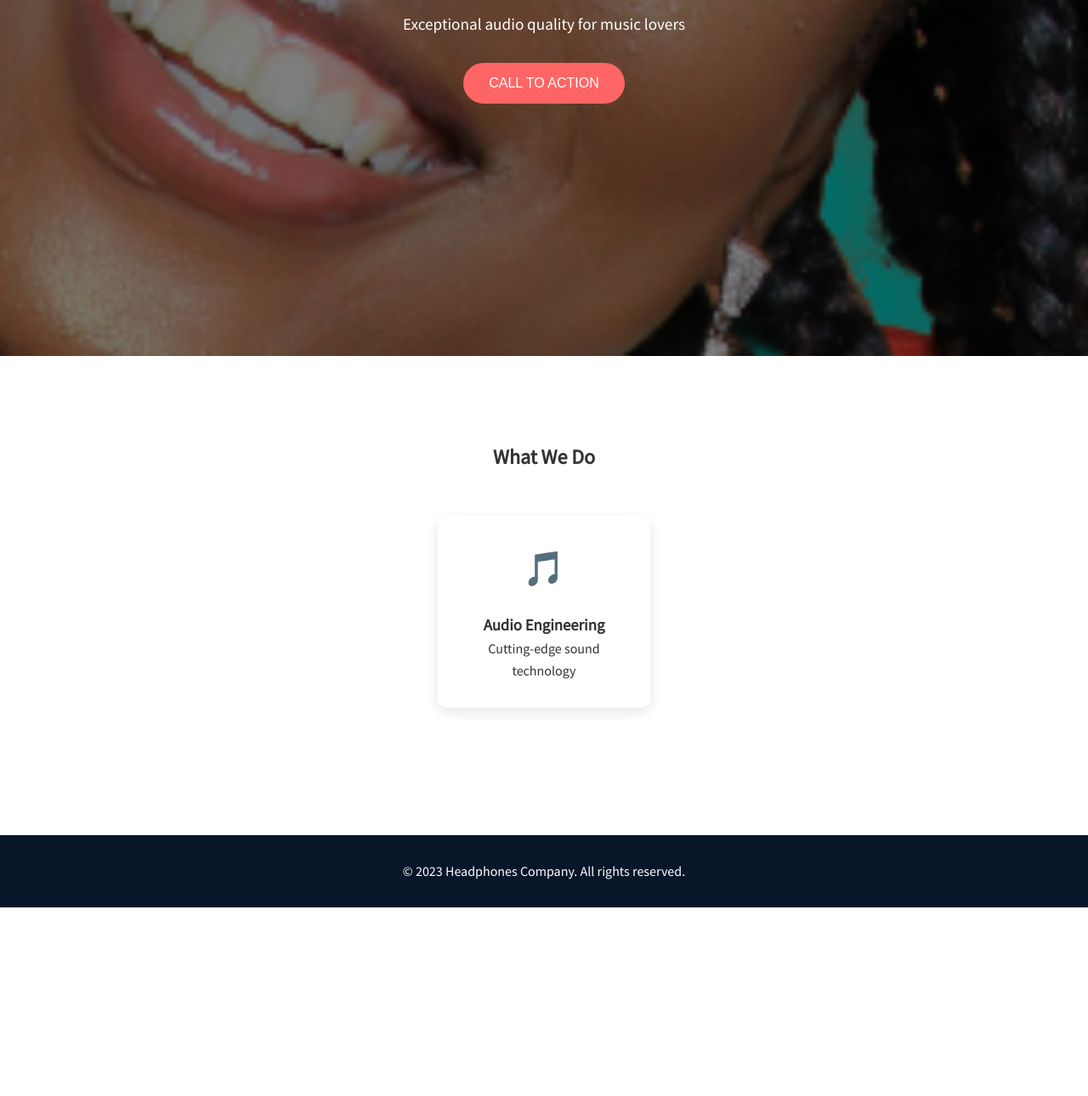
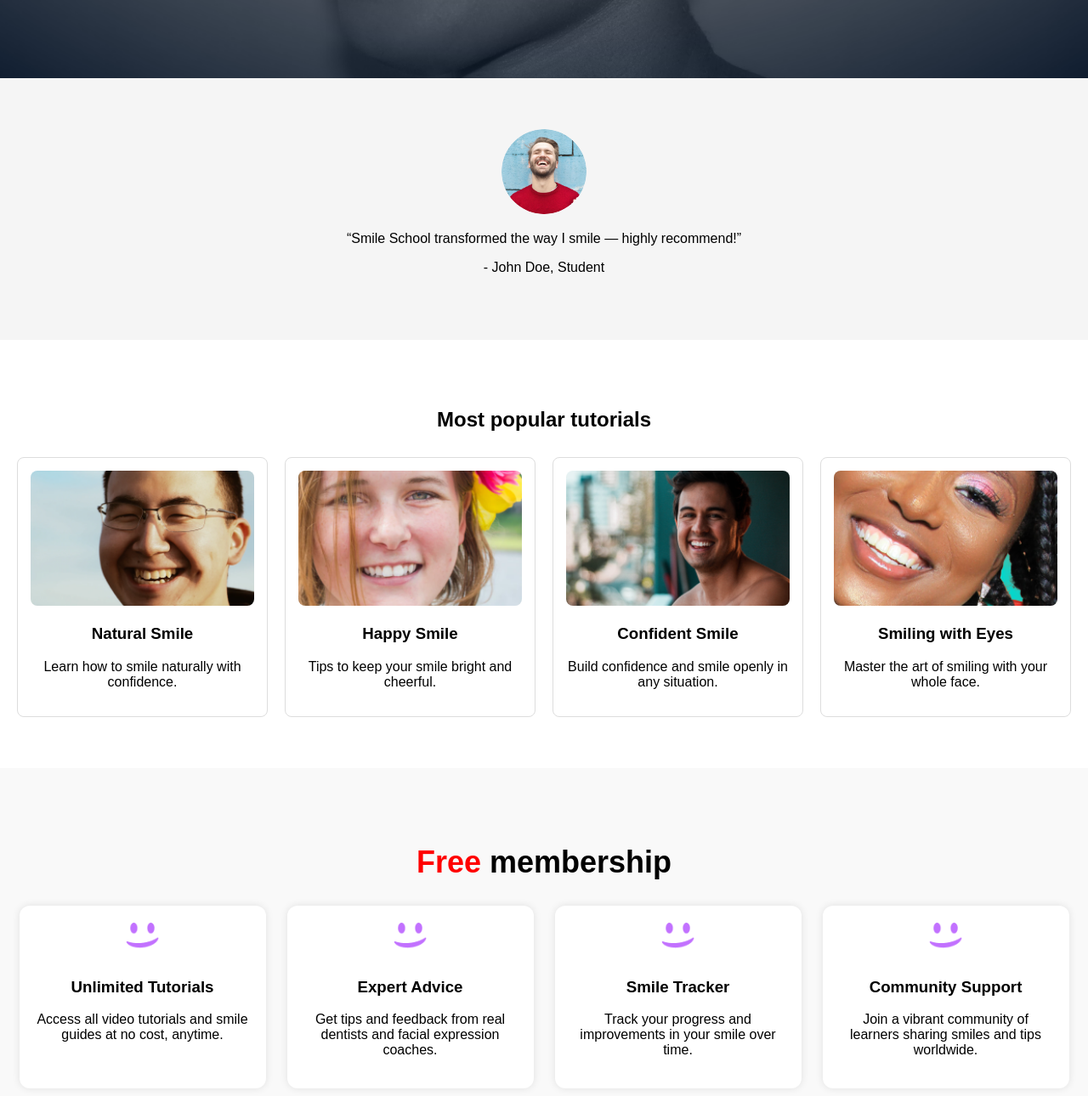
Before and after one commit to KarenVA-png/alx_html_css, a plain HTML site: page alx_html_css/css_advanced/index.html in a window 1280 px wide. Shown: the part 381-1671 px from the top of the page at 85% size. Before the commit the page ends 1449 px from the top, so only its background shows below. Drawn offline with Linux system fonts and the light colour scheme.

Commit message:
Add images

```diff
--- a/alx_html_css/css_advanced/index.html
+++ b/alx_html_css/css_advanced/index.html
@@ -1,50 +1,104 @@
 <!DOCTYPE html>
 <html lang="en">
 <head>
-    <meta charset="UTF-8">
-    <meta name="viewport" content="width=device-width, initial-scale=1.0">
-    <title>Headphones Company</title>
-    <link rel="stylesheet" href="styles.css">
-    <link href="https://fonts.googleapis.com/css?family=Source+Sans+Pro&display=swap" rel="stylesheet">
+  <meta charset="UTF-8" />
+  <meta name="viewport" content="width=device-width, initial-scale=1.0"/>
+  <title>Smile School</title>
+  <link rel="stylesheet" href="styles.css"/>
 </head>
 <body>
-    <!-- Header Section -->
-    <header class="header">
-        <div class="container">
-            <img src="images/logo.png" alt="Headphones Logo" class="logo">
-            <nav class="navbar">
-                <ul class="menu">
-                    <li><a href="#what-we-do">what we do</a></li>
-                    <li><a href="#results">our results</a></li>
-                    <li><a href="#contact">contact us</a></li>
-                </ul>
-            </nav>
+
+  <!-- HERO SECTION WITH object.png BACKGROUND -->
+  <section class="hero">
+    <div class="hero-content">
+      <h1>Get Schooled</h1>
+      <p>Learn to smile with confidence</p>
+      <div class="mentors">
+        <div>
+          <img src="images/1.png" alt="Mentor 1">
+          <p>Phillip Massey</p>
         </div>
-    </header>
+        <div>
+          <img src="images/2.png" alt="Mentor 2">
+          <p>Nannie Lawrence</p>
+        </div>
+        <div>
+          <img src="images/3.png" alt="Mentor 3">
+          <p>Bruce Walsh</p>
+        </div>
+        <div>
+          <img src="images/4.png" alt="Mentor 4">
+          <p>Henry Hughes</p>
+        </div>
+      </div>
+    </div>
+  </section>
 
-    <!-- Hero Section -->
-    <section class="hero">
-        <h1>Premium Sound Experience</h1>
-        <p>Exceptional audio quality for music lovers</p>
-        <button class="cta-button">CALL TO ACTION</button>
-    </section>
+  <!-- QUOTE SECTION -->
+  <section class="quote-section">
+    <div class="quote">
+      <img src="images/5.png" alt="Student">
+      <blockquote>
+        “Smile School transformed the way I smile — highly recommend!”
+      </blockquote>
+      <p>- John Doe, Student</p>
+    </div>
+  </section>
 
-    <!-- What We Do Section -->
-    <section class="what-we-do" id="what-we-do">
-        <h2>What We Do</h2>
-        <div class="services">
-            <div class="service">
-                <div class="icon">🎵</div>
-                <h3>Audio Engineering</h3>
-                <p>Cutting-edge sound technology</p>
-            </div>
-            <!-- Add more services as needed -->
-        </div>
-    </section>
+  <!-- POPULAR VIDEOS -->
+  <section class="popular">
+    <h2>Most popular tutorials</h2>
+    <div class="video-grid">
+      <div class="video-card">
+        <img src="images/6.png" alt="Video 1">
+        <h3>Natural Smile</h3>
+        <p>Learn how to smile naturally with confidence.</p>
+      </div>
+      <div class="video-card">
+        <img src="images/7.png" alt="Video 2">
+        <h3>Happy Smile</h3>
+        <p>Tips to keep your smile bright and cheerful.</p>
+      </div>
+      <div class="video-card">
+        <img src="images/8.png" alt="Video 3">
+        <h3>Confident Smile</h3>
+        <p>Build confidence and smile openly in any situation.</p>
+      </div>
+      <div class="video-card">
+        <img src="images/9.png" alt="Video 4">
+        <h3>Smiling with Eyes</h3>
+        <p>Master the art of smiling with your whole face.</p>
+      </div>
+    </div>
+  </section>
 
-    <!-- Footer -->
-    <footer class="footer">
-        <p>&copy; 2023 Headphones Company. All rights reserved.</p>
-    </footer>
+  <!-- FREE MEMBERSHIP -->
+  <section class="membership">
+    <h2><span class="highlight">Free</span> membership</h2>
+    <div class="features">
+      <div>
+        <img src="images/smile.png" alt="Smile">
+        <h3>Unlimited Tutorials</h3>
+        <p>Access all video tutorials and smile guides at no cost, anytime.</p>
+      </div>
+      <div>
+        <img src="images/smile.png" alt="Smile">
+        <h3>Expert Advice</h3>
+        <p>Get tips and feedback from real dentists and facial expression coaches.</p>
+      </div>
+      <div>
+        <img src="images/smile.png" alt="Smile">
+        <h3>Smile Tracker</h3>
+        <p>Track your progress and improvements in your smile over time.</p>
+      </div>
+      <div>
+        <img src="images/smile.png" alt="Smile">
+        <h3>Community Support</h3>
+        <p>Join a vibrant community of learners sharing smiles and tips worldwide.</p>
+      </div>
+    </div>
+    <button class="cta-button">Register For Free</button>
+  </section>
+
 </body>
 </html>
--- a/alx_html_css/css_advanced/styles.css
+++ b/alx_html_css/css_advanced/styles.css
@@ -1,140 +1,121 @@
-/* Reset & Base Styles */
-* {
+body {
   margin: 0;
-    padding: 0;
-    box-sizing: border-box;
+  font-family: Arial, sans-serif;
 }
 
-body {
-    font-family: 'Source Sans Pro', sans-serif;
-    color: #333;
-    line-height: 1.6;
-}
-
-/* Header Styles */
-.header {
-    background: #fff;
-    padding: 20px 0;
-    position: fixed;
-    width: 100%;
-    box-shadow: 0 2px 10px rgba(0,0,0,0.1);
-    z-index: 100;
-}
-
-.container {
-    width: 90%;
-    max-width: 1200px;
-    margin: 0 auto;
-    display: flex;
-    justify-content: space-between;
-    align-items: center;
-}
-
-.logo {
-    height: 40px;
-}
-
-.menu {
-    display: flex;
-    list-style: none;
-    gap: 30px;
-}
-
-.menu a {
-    text-decoration: none;
-    color: #000;
-    font-weight: 600;
-    text-transform: uppercase;
-    font-size: 14px;
-}
-
-/* Hero Section */
 .hero {
-    background: url('images/9.png') no-repeat center center/cover;
-    height: 100vh;
-    display: flex;
-    flex-direction: column;
-    justify-content: center;
-    align-items: center;
+  background-image: url('images/object.png');
+  background-size: cover;
+  background-position: center;
+  background-repeat: no-repeat;
+  color: white;
   text-align: center;
-    color: white;
-    padding: 0 20px;
-    position: relative;
-}
-
-.hero::before {
-    content: '';
-    position: absolute;
-    top: 0;
-    left: 0;
-    width: 100%;
-    height: 100%;
-    background: rgba(0,0,0,0.5);
+  padding: 100px 20px;
 }
 
 .hero h1 {
-    font-size: 3rem;
-    margin-bottom: 20px;
-    position: relative;
-    z-index: 1;
+  font-size: 48px;
+  margin: 0;
 }
 
-.hero p {
-    font-size: 1.2rem;
+.mentors {
+  display: flex;
+  justify-content: center;
+  gap: 20px;
+  margin-top: 30px;
+}
+
+.mentors div {
+  text-align: center;
+}
+
+.mentors img {
+  width: 100px;
+  height: 100px;
+  border-radius: 50%;
+}
+
+.quote-section {
+  background-color: #f5f5f5;
+  text-align: center;
+  padding: 60px 20px;
+}
+
+.quote img {
+  width: 100px;
+  border-radius: 50%;
+}
+
+.popular {
+  padding: 60px 20px;
+  text-align: center;
+}
+
+.video-grid {
+  display: grid;
+  grid-template-columns: repeat(auto-fit, minmax(220px, 1fr));
+  gap: 20px;
+  margin-top: 30px;
+}
+
+.video-card {
+  border: 1px solid #ddd;
+  padding: 15px;
+  border-radius: 8px;
+  background: #fff;
+}
+
+.video-card img {
+  width: 100%;
+  border-radius: 8px;
+}
+
+.membership {
+  background-color: #f9f9f9;
+  text-align: center;
+  padding: 60px 20px;
+}
+
+.membership h2 {
+  font-size: 36px;
   margin-bottom: 30px;
-    position: relative;
-    z-index: 1;
+}
+
+.membership .highlight {
+  color: red;
+}
+
+.features {
+  display: flex;
+  flex-wrap: wrap;
+  justify-content: center;
+  gap: 25px;
+}
+
+.features div {
+  background: #fff;
+  padding: 20px;
+  width: 250px;
+  border-radius: 12px;
+  box-shadow: 0 0 10px rgba(0, 0, 0, 0.1);
+}
+
+.features img {
+  width: 40px;
+  margin-bottom: 10px;
 }
 
 .cta-button {
-    background: #FF6565;
+  margin-top: 30px;
+  padding: 12px 30px;
+  font-size: 16px;
+  background-color: #ff6b6b;
   color: white;
   border: none;
-    padding: 15px 30px;
-    font-size: 1rem;
-    border-radius: 30px;
+  border-radius: 25px;
   cursor: pointer;
-    position: relative;
-    z-index: 1;
-    transition: all 0.3s ease;
 }
 
 .cta-button:hover {
-    background: #e05555;
-    transform: translateY(-3px);
+  background-color: #ff4b4b;
 }
-
-/* What We Do Section */
-.what-we-do {
-    padding: 100px 0;
-    text-align: center;
-}
-
-.services {
-    display: flex;
-    justify-content: center;
-    flex-wrap: wrap;
-    gap: 30px;
-    margin-top: 50px;
-}
-
-.service {
-    width: 250px;
-    padding: 30px;
-    border-radius: 10px;
-    box-shadow: 0 5px 15px rgba(0,0,0,0.1);
-}
-
-.icon {
-    font-size: 2.5rem;
-    margin-bottom: 20px;
-}
-
-/* Footer */
-.footer {
-    background: #071629;
-    color: white;
-    text-align: center;
-    padding: 30px 0;
-    margin-top: 50px;
-}
```
Also changed, not shown: alx_html_css/css_advanced/images/1.png (added), alx_html_css/css_advanced/images/2.png (added), alx_html_css/css_advanced/images/3.png (added), alx_html_css/css_advanced/images/4.png (added), alx_html_css/css_advanced/images/5.png (added), alx_html_css/css_advanced/images/6.png (added), alx_html_css/css_advanced/images/7.png (added), alx_html_css/css_advanced/images/8.png (added), alx_html_css/css_advanced/images/Object.png (added), alx_html_css/css_advanced/images/play.png (added), alx_html_css/css_advanced/images/rating.png (added), alx_html_css/css_advanced/images/smile.png (added). Lines whose indentation alone changed are shown as unchanged.
